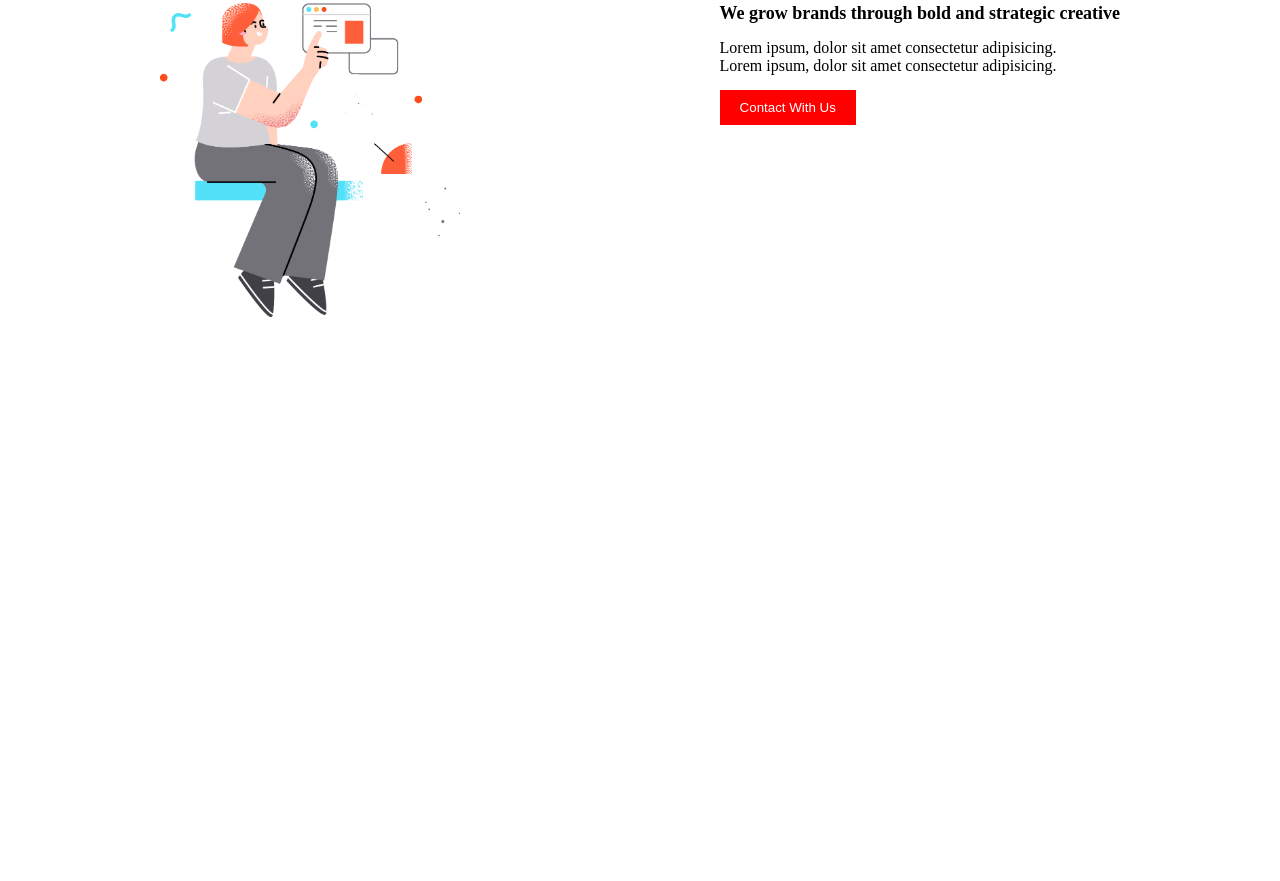
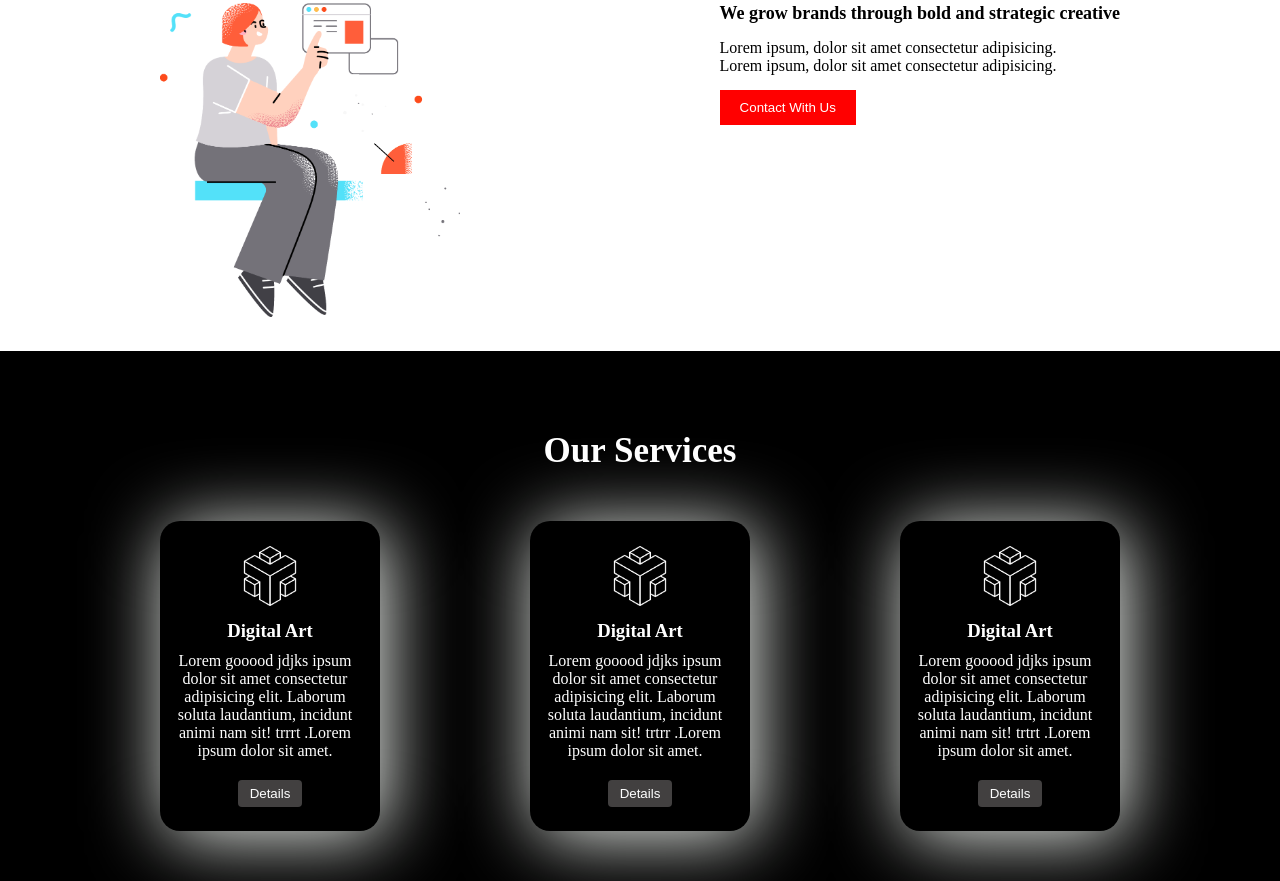
Before and after one commit to Md-Bidyuth/digital-products-website, a plain HTML site: page index.html in a window 1280 px wide. Shown: the part 1014-1895 px from the top of the page. Before the commit the page ends 1365 px from the top, so only its background shows below. Drawn offline with Linux system fonts and the light colour scheme.

Commit message:
service section added

```diff
--- a/index.html
+++ b/index.html
@@ -55,6 +55,32 @@
                 </div>
              </div>
          </section>
+
+         <section>
+            <div class="service-container">
+                <h1>Our Services</h1>
+                <div class="box-container">
+                    <div class="box">
+                        <img src="./icon/0.png" alt="">
+                        <h3>Digital Art</h3>
+                        <p>Lorem gooood jdjks ipsum dolor sit amet consectetur adipisicing elit. Laborum soluta laudantium, incidunt animi nam sit! trrrt .Lorem ipsum dolor sit amet.</p>
+                        <button class="box-btn">Details</button>
+                    </div>
+                    <div class="box">
+                        <img src="./icon/0.png" alt="">
+                        <h3>Digital Art</h3>
+                        <p>Lorem  gooood jdjks ipsum dolor sit amet consectetur adipisicing elit. Laborum soluta laudantium, incidunt animi nam sit! trtrr .Lorem ipsum dolor sit amet.</p>
+                        <button class="box-btn">Details</button>
+                    </div>
+                    <div class="box">
+                        <img src="./icon/0.png" alt="">
+                        <h3>Digital Art</h3>
+                        <p>Lorem gooood jdjks  ipsum dolor sit amet consectetur adipisicing elit. Laborum soluta laudantium, incidunt animi nam sit! trtrt .Lorem ipsum dolor sit amet.</p>
+                        <button class="box-btn">Details</button>
+                    </div>
+                </div>
+            </div>
+         </section>
     </main>
 
     <footer>
--- a/style.css
+++ b/style.css
@@ -106,3 +106,59 @@
 .about-des{
     padding-bottom: 15px;
 }
+
+.service-container{
+    background-color: black;
+    padding: 50px;
+}
+
+.service-container h1{
+    color:white;
+    text-align: center;
+    padding-top: 30px;
+    padding-bottom: 50px;
+    font-size: 35px;
+}
+
+.box-container{
+    display: flex;
+    justify-content: center;
+    gap: 150px;
+
+}
+
+.box{
+    width:190px;
+    height:280px;
+    box-shadow: 6px 6px 75px rgb(240, 244, 240);
+    background-color: black;
+    text-align: center;
+    padding:15px;
+    border-radius: 20px;
+}
+
+.box img{
+    width: 60px;
+    height: 60px;
+    padding:10px;
+}
+
+.box h3{
+    color:white;
+    padding-bottom: 10px;
+}
+
+.box p{
+    width:180px;
+    color:white;
+    padding-bottom: 20px;
+}
+
+.box-btn{
+    color:white;
+    background-color: rgb(66, 64, 64);
+    padding:6px 12px;
+    border:none;
+    border-radius: 4px;
+
+}
```
